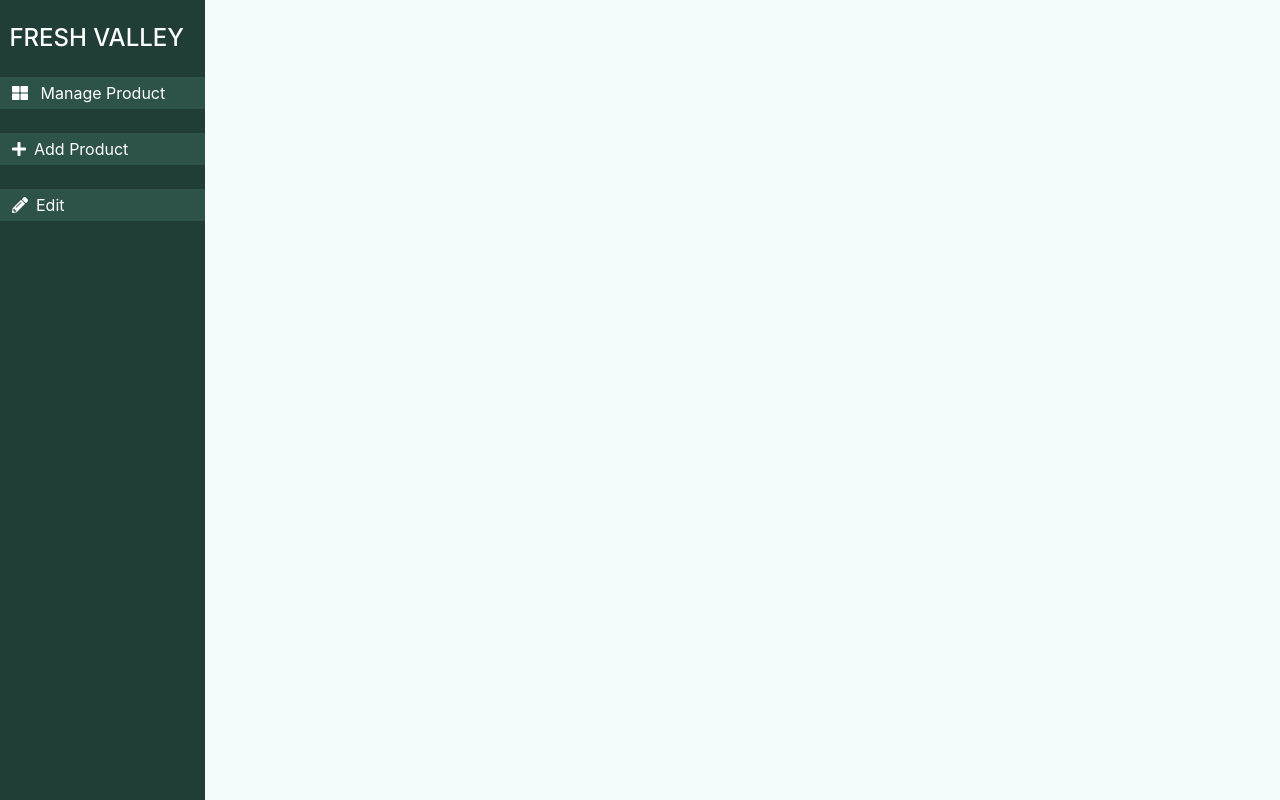
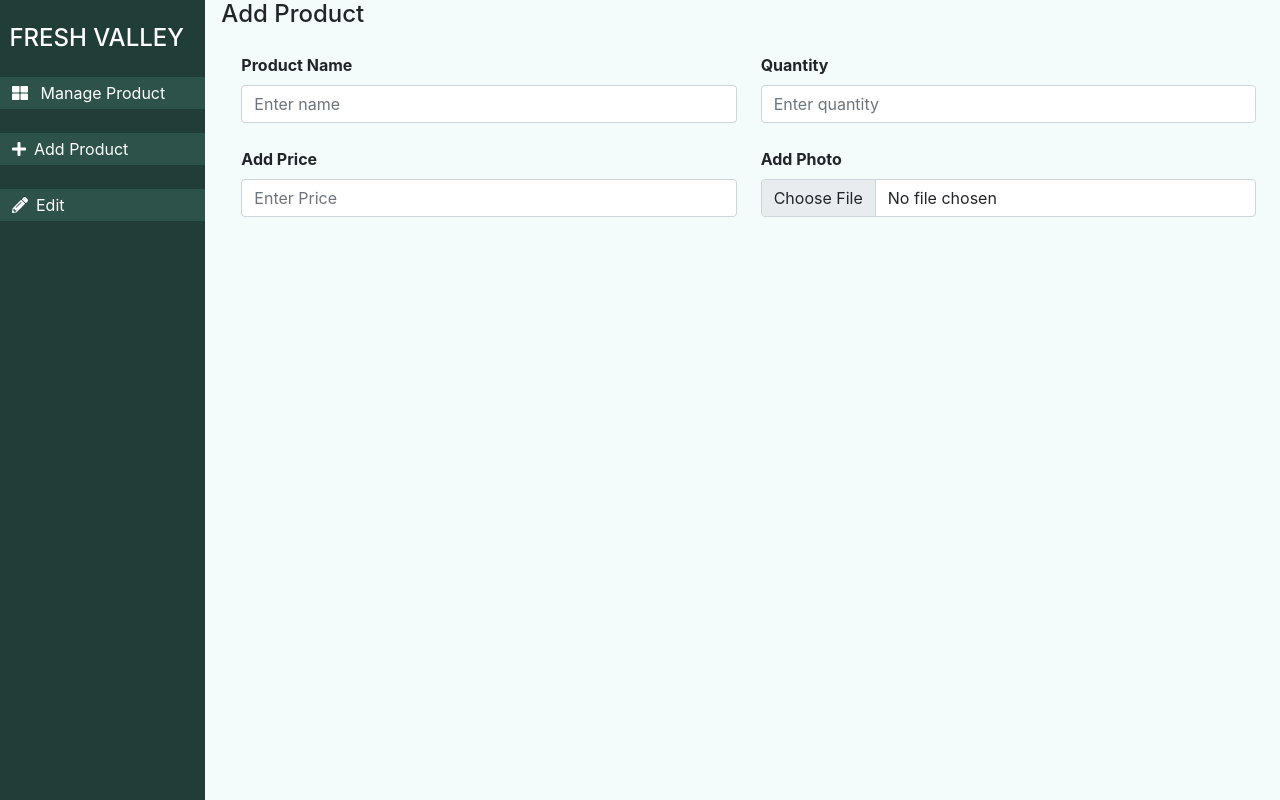
Before and after one commit to apelmahmudDev/fresh-valley, a React (Create React App) app: page /admin/add-product in a window 1280 px wide. Built offline with nearby package versions, Linux system fonts and the light colour scheme; no server answers.

Commit message:
Add product layout design done in dashboard

```diff
--- /dev/null
+++ b/src/components/Dashboard/AddProduct/AddProduct.js
@@ -0,0 +1,62 @@
+import React from 'react';
+
+const AddProduct = () => {
+	return (
+		<div>
+			<h4 className='text-dark ps-1'>Add Product</h4>
+			<div className='container'>
+				<div className='mt-4 row'>
+					<div class='col-md-6'>
+						<div className='mb-4'>
+							<label for='exampleFormControlInput1' class='form-label fw-bold'>
+								Product Name
+							</label>
+							<input
+								type='text'
+								class='form-control'
+								id='exampleFormControlInput1'
+								placeholder='Enter name'
+							/>
+						</div>
+						<div className='mb-4'>
+							<label for='exampleFormControlInput1' class='form-label fw-bold'>
+								Add Price
+							</label>
+							<input
+								type='text'
+								class='form-control'
+								id='exampleFormControlInput1'
+								placeholder='Enter Price'
+							/>
+						</div>
+					</div>
+					<div class='col-md-6'>
+						<div className='mb-4'>
+							<label for='exampleFormControlInput1' class='form-label fw-bold'>
+								Quantity
+							</label>
+							<input
+								type='text'
+								class='form-control'
+								id='exampleFormControlInput1'
+								placeholder='Enter quantity'
+							/>
+						</div>
+						<div className='mb-4'>
+							<label for='exampleFormControlInput1' class='form-label fw-bold'>
+								Add Photo
+							</label>
+							<input
+								type='file'
+								class='form-control'
+								id='exampleFormControlInput1'
+							/>
+						</div>
+					</div>
+				</div>
+			</div>
+		</div>
+	);
+};
+
+export default AddProduct;
--- a/src/components/Dashboard/Dashboard.js
+++ b/src/components/Dashboard/Dashboard.js
@@ -1,5 +1,6 @@
 import React from 'react';
 import { Link, Route } from 'react-router-dom';
+import AddProduct from './AddProduct/AddProduct';
 import DashboardMenu from './DashboardMenu/DashboardMenu';
 import MangeProducts from './MangeProducts/MangeProducts';
 
@@ -23,6 +24,9 @@ const Dashboard = () => {
 				<Route path='/admin/manage-product'>
 					<MangeProducts />
 				</Route>
+				<Route path='/admin/add-product'>
+					<AddProduct />
+				</Route>
 			</div>
 		</div>
 	);
--- a/src/components/Dashboard/DashboardMenu/DashboardMenu.js
+++ b/src/components/Dashboard/DashboardMenu/DashboardMenu.js
@@ -23,7 +23,7 @@ const DashboardMenu = () => {
 				</li>
 				<li className='my-4 py-1 w-100' style={{ background: '#2D524A' }}>
 					<Link
-						to='/add-product'
+						to='/admin/add-product'
 						className='text-decoration-none text-white d-block ps-4'
 					>
 						<FontAwesomeIcon icon={faPlus} className='me-2' />
--- a/src/components/Dashboard/MangeProducts/MangeProducts.js
+++ b/src/components/Dashboard/MangeProducts/MangeProducts.js
@@ -6,7 +6,7 @@ const MangeProducts = () => {
 	return (
 		<div className='mt-4'>
 			<h4 className='text-dark ps-1'>Manage Product</h4>
-			<table class='table table-borderless bg-white'>
+			<table class='table table-borderless bg-white mt-3'>
 				<thead>
 					<tr className='rounded' style={{ background: '#F5F6FA' }}>
 						<th scope='col'>Product Name</th>
```
